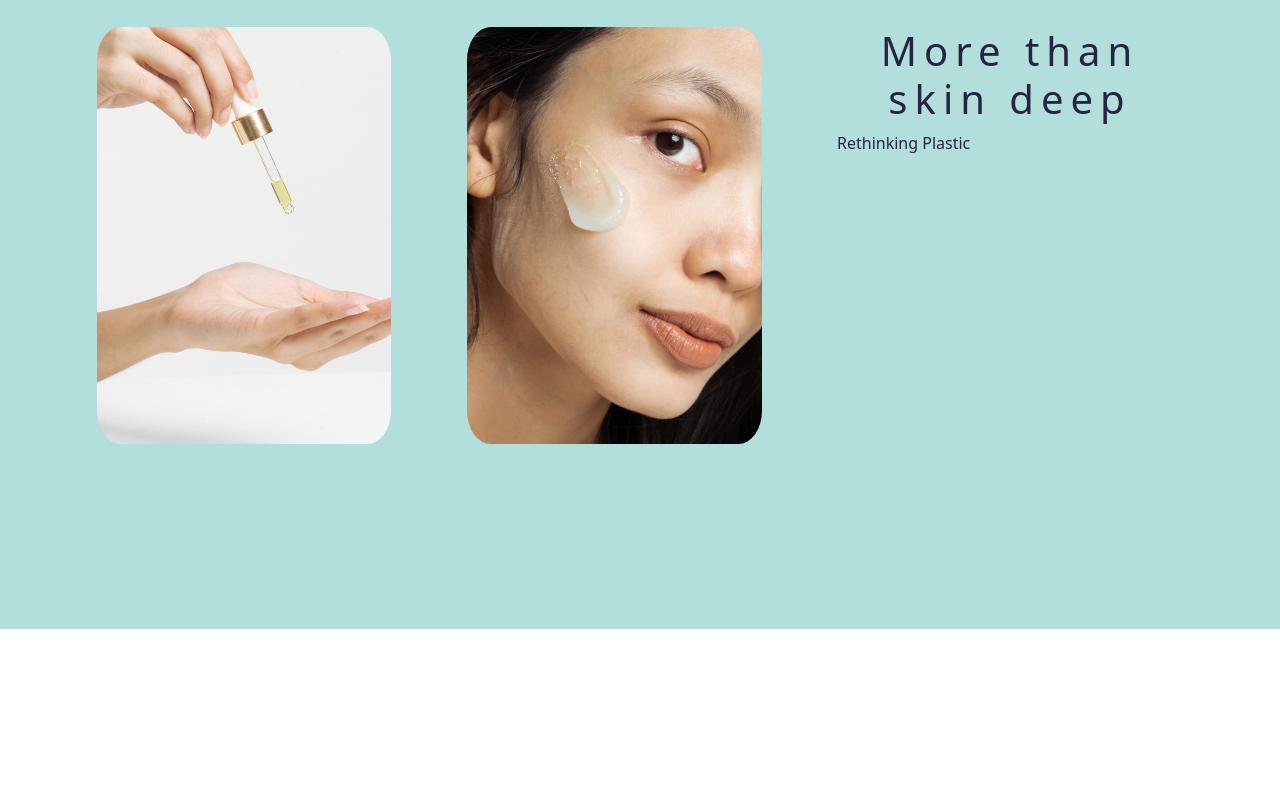
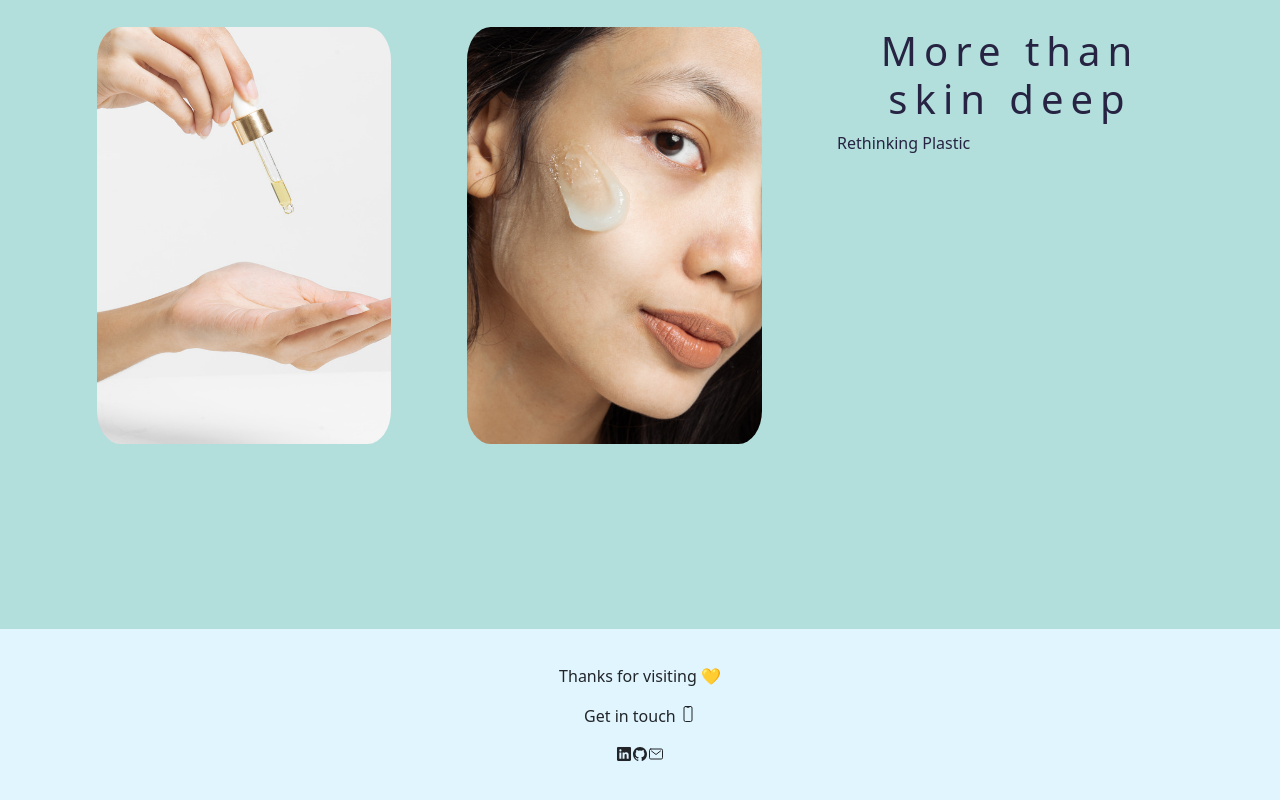
Before and after one commit to Char-Alexis/Ecommerce-Capstone-FrontEnd, a React (Create React App) app: page / in a window 1280 px wide. Shown: the part 228-1028 px from the top of the page. Before the commit the page ends 857 px from the top, so only its background shows below. Built offline with nearby package versions, Linux system fonts and the light colour scheme; no server answers.

Commit message:
Created footer, added social media icons, and set margin value to 0 in order to clear white space in Footer.css file

```diff
--- a/public/index.html
+++ b/public/index.html
@@ -42,6 +42,10 @@
     <link rel="preconnect" href="https://fonts.googleapis.com">
 <link rel="preconnect" href="https://fonts.gstatic.com" crossorigin>
 <link href="https://fonts.googleapis.com/css2?family=Karla:wght@426&display=swap" rel="stylesheet">
+
+    <script type="module" src="https://unpkg.com/ionicons@5.5.2/dist/ionicons/ionicons.esm.js"></script>
+    <script nomodule src="https://unpkg.com/ionicons@5.5.2/dist/ionicons/ionicons.js"></script>
+
     <title>React App</title>
   </head>
   <body>
--- a/src/App.js
+++ b/src/App.js
@@ -15,6 +15,7 @@ import Delivery from "./components/Delivery/Delivery"
 import RoutineResults from "./components/RoutineResults/Results";
 import AccountDetails from "./components/AccountDetails/AccountDetails";
 import Notes from "./components/Notes/Notes";
+// import Footer from "./components/Footer/Footer";
 
 class App extends Component {
   constructor(props) {
@@ -202,6 +203,7 @@ class App extends Component {
 
             </Switch>
           </div>
+
         </BrowserRouter>
       </div>
     );
--- /dev/null
+++ b/src/components/Footer/Footer.css
@@ -0,0 +1,7 @@
+.socials{
+    text-align: center;
+    margin: 50px;
+    background-color: #e1f5fe;
+    padding: 35px;
+    margin: 0;
+}
--- /dev/null
+++ b/src/components/Footer/Footer.jsx
@@ -0,0 +1,17 @@
+import React from "react";
+import "./Footer.css";
+
+function Footer(){
+    return(
+        <div className="socials">
+            <p>Thanks for visiting 💛</p>
+            <p>Get in touch <ion-icon name="phone-portrait-outline"></ion-icon></p>
+            <ion-icon name="logo-linkedin"></ion-icon>
+            <ion-icon name="logo-github"></ion-icon>
+            <ion-icon name="mail-outline"></ion-icon>
+        </div>
+    )
+
+};
+
+export default Footer;
--- a/src/components/Home/Home.jsx
+++ b/src/components/Home/Home.jsx
@@ -1,4 +1,5 @@
 import React from "react";
+import Footer from "../Footer/Footer";
 import "./Home.css";
 
 function Home() {
@@ -20,6 +21,7 @@ function Home() {
         </div>
       </div>
     </div>
+    <Footer></Footer>
   </div>
   );
 }
```
